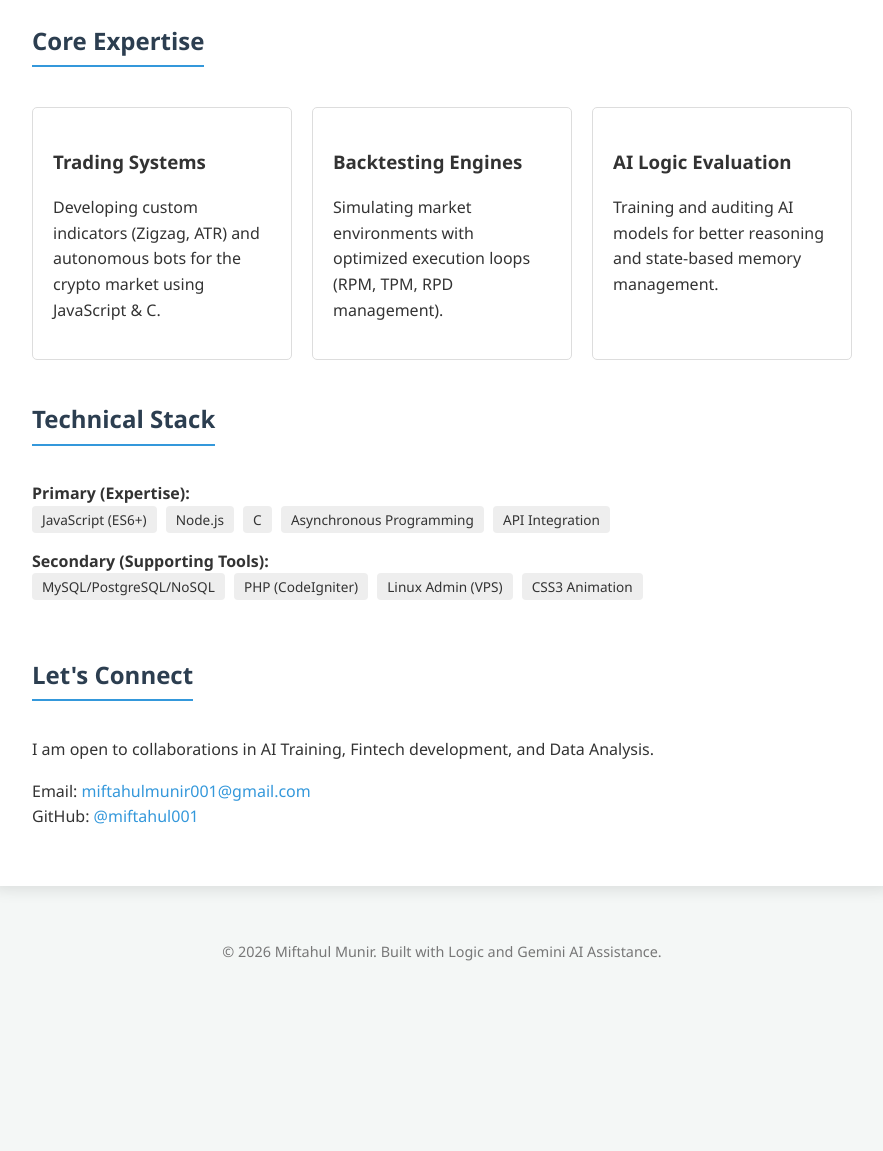
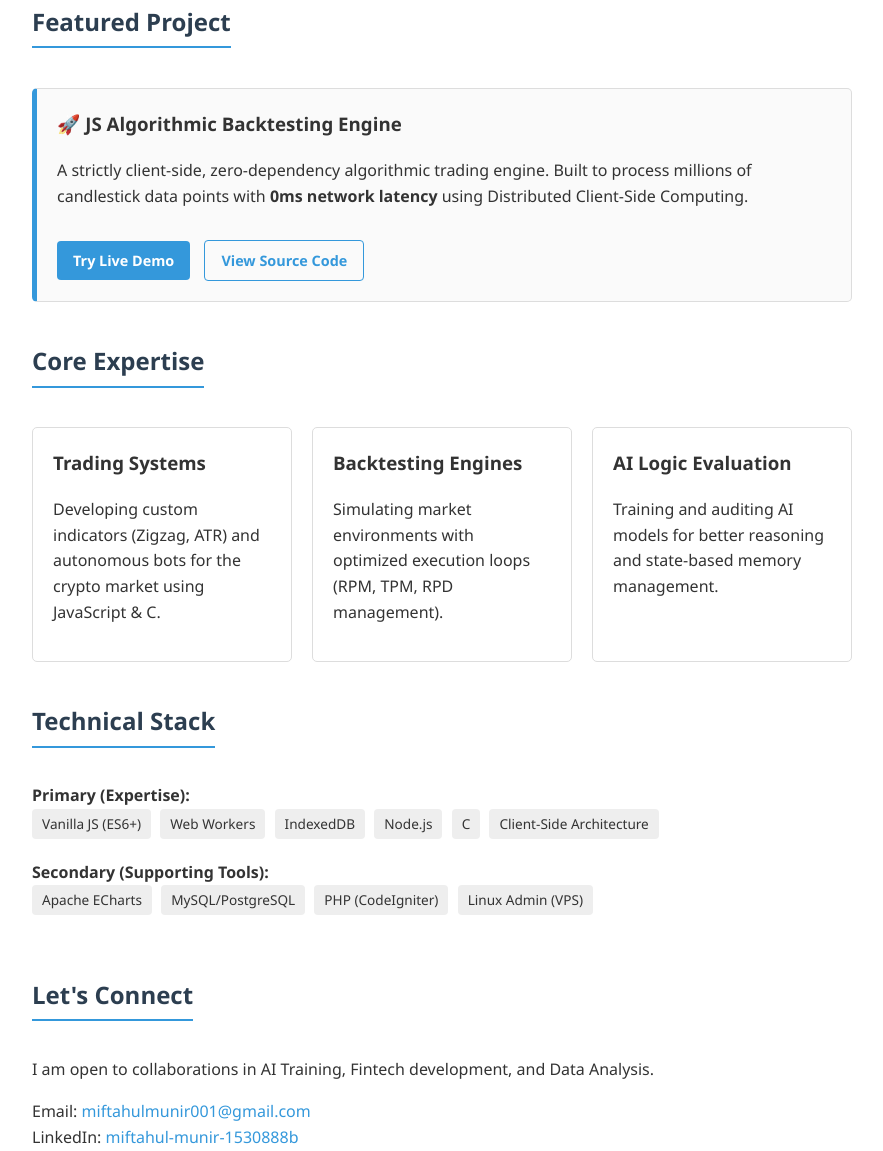
Before and after one commit to miftahul001/miftahul001, a plain HTML site: page index.html in a window 1280 px wide. Shown: the part 798-1949 px from the top of the page, without its empty margins (198-1081 px from the left). Before the commit the page ends 1836 px from the top, so only its background shows below. Drawn offline with Linux system fonts and the light colour scheme.

Commit message:
Refactor index.html structure and styles

```diff
--- a/index.html
+++ b/index.html
@@ -58,6 +58,7 @@
 			border-bottom: 2px solid var(--accent-color);
 			display: inline-block;
 			padding-bottom: 5px;
+			margin-top: 40px;
 		}
 
 		.manifesto-box {
@@ -87,6 +88,12 @@
 			border-color: var(--accent-color);
 		}
 
+		.featured-card {
+			border-left: 5px solid var(--accent-color);
+			background: #fafafa;
+			margin-top: 20px;
+		}
+
 		.footer {
 			text-align: center;
 			padding: 40px;
@@ -100,10 +107,43 @@
 			border-radius: 4px;
 			font-size: 0.85em;
 			margin-right: 5px;
+			display: inline-block;
+			margin-bottom: 5px;
 		}
 
 		a { color: var(--accent-color); text-decoration: none; }
 		a:hover { text-decoration: underline; }
+
+		/* Custom Buttons */
+		.btn {
+			display: inline-block;
+			background: var(--accent-color);
+			color: white;
+			padding: 8px 16px;
+			border-radius: 4px;
+			margin-top: 15px;
+			margin-right: 10px;
+			font-size: 0.9em;
+			font-weight: bold;
+			transition: background 0.3s, color 0.3s;
+		}
+
+		.btn:hover {
+			background: #2980b9;
+			text-decoration: none;
+			color: white;
+		}
+
+		.btn-outline {
+			background: transparent;
+			border: 1px solid var(--accent-color);
+			color: var(--accent-color);
+		}
+
+		.btn-outline:hover {
+			background: var(--accent-color);
+			color: white;
+		}
 	</style>
 </head>
 <body>
@@ -117,7 +157,7 @@
 
 	<div class="container">
 		<div class="section">
-        <h2>About Me</h2>
+			<h2 style="margin-top: 0;">About Me</h2>
 			<p>
 				I am a logic-driven Programmer focused on <strong>FinTech Automation</strong> and <strong>AI Logic Training</strong>.
 				I specialize in building transparent, verifiable, and highly optimized trading solutions.
@@ -125,7 +165,7 @@
 			</p>
 
 			<div class="manifesto-box">
-            <h3>The AI Collaboration Manifesto</h3>
+				<h3 style="margin-top: 0;">The AI Collaboration Manifesto</h3>
 				<p>I believe in the synergy between human intuition and AI precision. In my workflow:</p>
 				<ul>
 					<li><strong>Logic & Architecture:</strong> 100% human-designed based on my programming expertise.</li>
@@ -134,43 +174,53 @@
 				</ul>
 			</div>
 
+			<h2>Featured Project</h2>
+			<div class="card featured-card">
+				<h3 style="margin-top: 0;">🚀 JS Algorithmic Backtesting Engine</h3>
+				<p>A strictly client-side, zero-dependency algorithmic trading engine. Built to process millions of candlestick data points with <strong>0ms network latency</strong> using Distributed Client-Side Computing.</p>
+				<a href="https://miftahul001.github.io/js-algorithmic-backtesting-engine/" class="btn" target="_blank">Try Live Demo</a>
+				<a href="https://github.com/miftahul001/js-algorithmic-backtesting-engine" class="btn btn-outline" target="_blank">View Source Code</a>
+			</div>
+
 			<h2>Core Expertise</h2>
 			<div class="grid">
 				<div class="card">
-                <h3>Trading Systems</h3>
+					<h3 style="margin-top: 0;">Trading Systems</h3>
 					<p>Developing custom indicators (Zigzag, ATR) and autonomous bots for the crypto market using JavaScript & C.</p>
 				</div>
 				<div class="card">
-                <h3>Backtesting Engines</h3>
+					<h3 style="margin-top: 0;">Backtesting Engines</h3>
 					<p>Simulating market environments with optimized execution loops (RPM, TPM, RPD management).</p>
 				</div>
 				<div class="card">
-                <h3>AI Logic Evaluation</h3>
+					<h3 style="margin-top: 0;">AI Logic Evaluation</h3>
 					<p>Training and auditing AI models for better reasoning and state-based memory management.</p>
 				</div>
 			</div>
 
-        <h2 style="margin-top: 40px;">Technical Stack</h2>
+			<h2>Technical Stack</h2>
 			<p>
 				<strong>Primary (Expertise):</strong><br>
-            <span class="tag">JavaScript (ES6+)</span>
+				<span class="tag">Vanilla JS (ES6+)</span>
+				<span class="tag">Web Workers</span>
+				<span class="tag">IndexedDB</span>
 				<span class="tag">Node.js</span>
 				<span class="tag">C</span>
-	<span class="tag">Asynchronous Programming</span>
-	<span class="tag">API Integration</span>
+				<span class="tag">Client-Side Architecture</span>
 			</p>
 			<p style="margin-top: 15px;">
 				<strong>Secondary (Supporting Tools):</strong><br>
-	<span class="tag">MySQL/PostgreSQL/NoSQL</span>
+				<span class="tag">Apache ECharts</span>
+				<span class="tag">MySQL/PostgreSQL</span>
 				<span class="tag">PHP (CodeIgniter)</span>
 				<span class="tag">Linux Admin (VPS)</span>
-	<span class="tag">CSS3 Animation</span>
 			</p>
 
-        <h2 style="margin-top: 40px;">Let's Connect</h2>
+			<h2>Let's Connect</h2>
 			<p>I am open to collaborations in AI Training, Fintech development, and Data Analysis.</p>
 			<p>
 				Email: <a href="mailto:miftahulmunir001@gmail.com">miftahulmunir001@gmail.com</a><br>
+				LinkedIn: <a href="https://www.linkedin.com/in/miftahul-munir-1530888b/">miftahul-munir-1530888b</a><br>
 				GitHub: <a href="https://github.com/miftahul001">@miftahul001</a>
 			</p>
 		</div>
```
Lines whose indentation alone changed are shown as unchanged.
